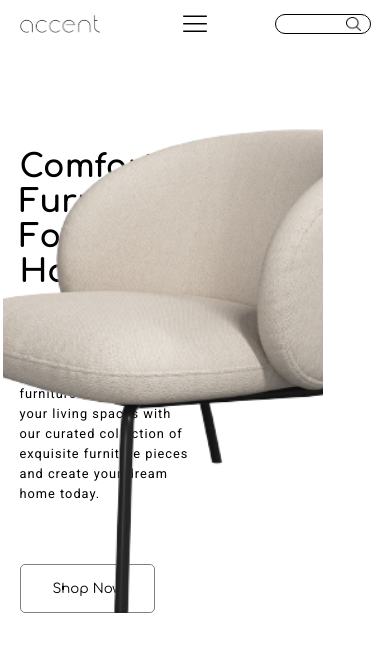
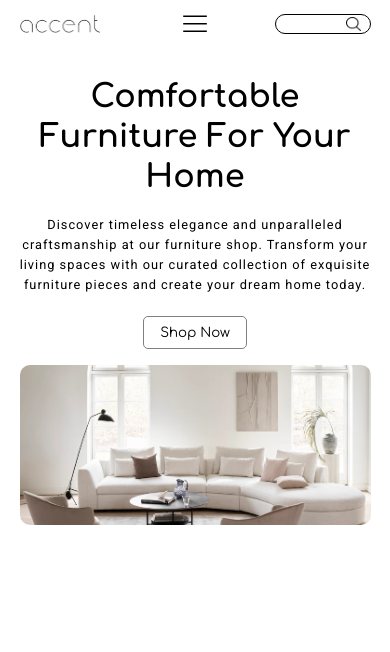
Before and after one commit to IevaZR/ecommerce-store-frontend, a React (Create React App) app: page / in a window 390 px wide. Shown: the top 652 px of the page. Built offline with nearby package versions, Linux system fonts and the light colour scheme.

Commit message:
header finished

```diff
--- a/src/Components/Header/Header.css
+++ b/src/Components/Header/Header.css
@@ -110,6 +110,8 @@
     top: -20rem;
     margin: auto;
     transition: all 0.7s ease;
+    background-color: white;
+    z-index: 10;
   }
   .HeaderNavbarMobileActive {
     display: flex;
@@ -121,6 +123,7 @@
     top: 3rem;
     margin: auto;
     transition: all 0.5s ease;
+    background-color: white;
   }
 
   .HeaderNavbarListItem {
--- a/src/Components/HeroSection/HeroSection.css
+++ b/src/Components/HeroSection/HeroSection.css
@@ -2,12 +2,8 @@
     width: 90%;
     margin: auto;
     display: flex;
-    padding-top: 5rem;
+    padding-top: 3rem;
     justify-content: space-between;
-}
-
-.HeroSectionImage{
-    width: 20rem;
 }
 
 .HeroSectionHeadingWrapper {
@@ -15,7 +11,7 @@
     flex-direction: column;
     align-items:flex-start;
     width: 50%;
-
+    padding-right: 1rem;
 }
 
 .HeroSectionImageWrapper {
@@ -25,13 +21,16 @@
 }
 
 .HeroSectionImage {
+    width: 25rem;
+    max-width: 100%;
     object-fit: cover;
-    padding-right: 3rem;
+    border-radius: 5rem;
 }
 
 .HeroSectionHeading {
     font-family: "Comfortaa", cursive;
     text-transform: capitalize;
+    line-height: 2.5rem;
 }
 
 .HeroSectionParagraph {
@@ -50,3 +49,46 @@
     margin-top: 3rem;
     cursor: pointer;
 }
+
+@media screen and (max-width: 800px) {
+    .HeroSectionButton {
+        margin-top: 1rem;
+    }
+}
+
+@media screen and (max-width: 550px) {
+    .HeroSectionWrapper {
+        padding-top: 0.5rem;
+        flex-direction: column;
+        text-align: center;
+    }
+    .HeroSectionHeadingWrapper {
+        width: 100%;
+        align-items: center;
+    }
+
+    .HeroSectionParagraph {
+        margin-bottom: 0.3rem;
+    }
+
+    .HeroSectionHeading {
+        margin-bottom: 0.3rem;
+    }
+
+    .HeroSectionButton {
+        padding: 0.5rem 1rem 0.5rem 1rem;
+    }
+
+    .HeroSectionImageWrapper {
+        width: 100%;
+        padding-top: 1rem;
+        justify-content: center;
+    }
+
+    .HeroSectionImage{
+        height: 10rem;
+        border-radius: 10px;
+        object-fit: cover;
+    }
+
+}
--- a/src/Components/HeroSection/HeroSection.tsx
+++ b/src/Components/HeroSection/HeroSection.tsx
@@ -1,7 +1,7 @@
 import React from 'react'
 import "./HeroSection.css"
 // @ts-ignore
-import Armchair from "./../../Assets/armchair.png"
+import HeroImage from "./../../Assets/heroImage.png"
 
 const HeroSection = () => {
   return (
@@ -12,7 +12,7 @@ const HeroSection = () => {
             <button className='HeroSectionButton'>Shop Now</button>
         </div>
         <div className='HeroSectionImageWrapper'>
-            <img src={Armchair} alt='armchair' className='HeroSectionImage'/>
+            <img src={HeroImage} alt='armchair' className='HeroSectionImage'/>
         </div>
     </div>
   )
```
Also changed, not shown: src/Assets/armchair.png (deleted), src/Assets/heroImage.png (added).
